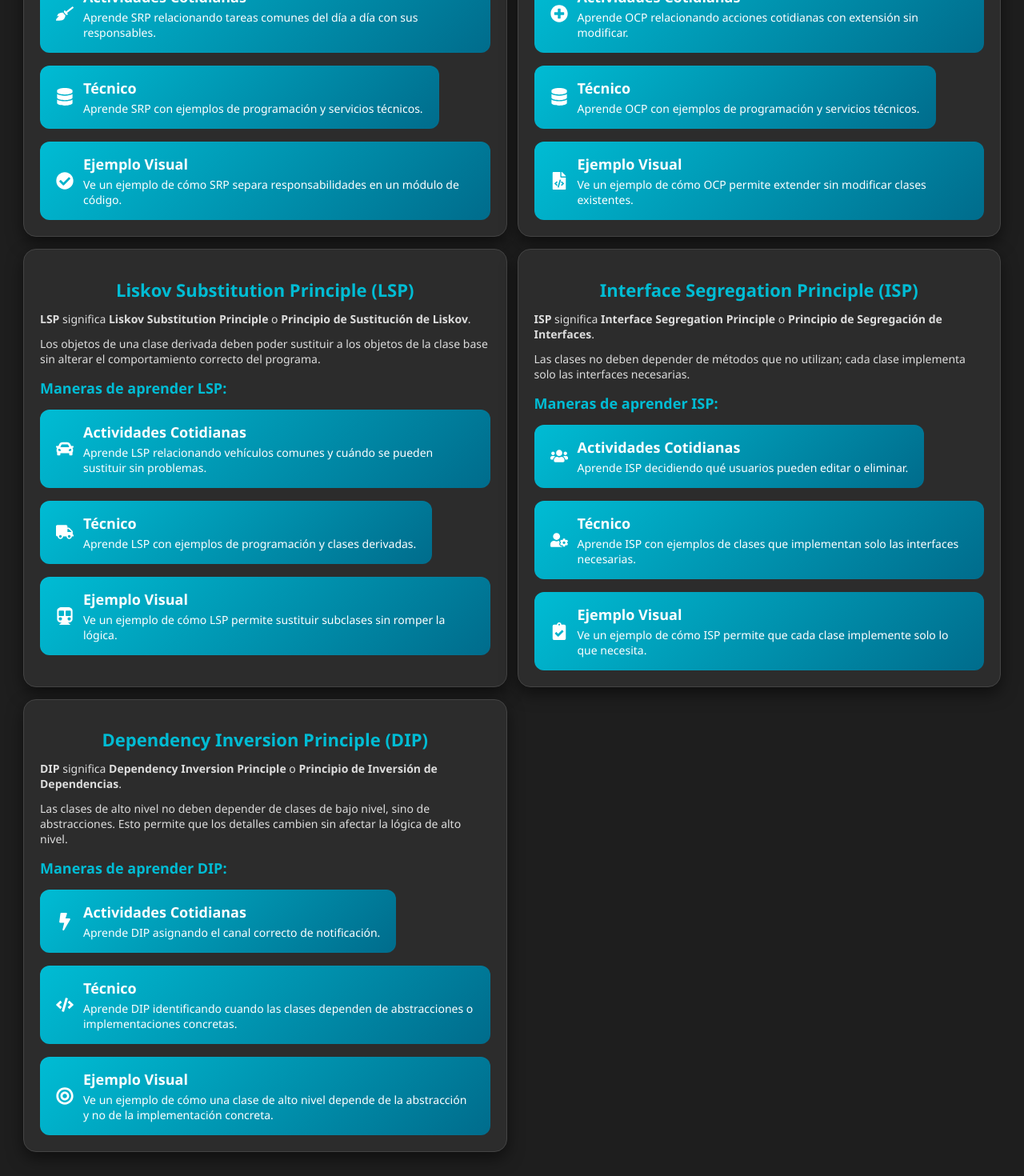
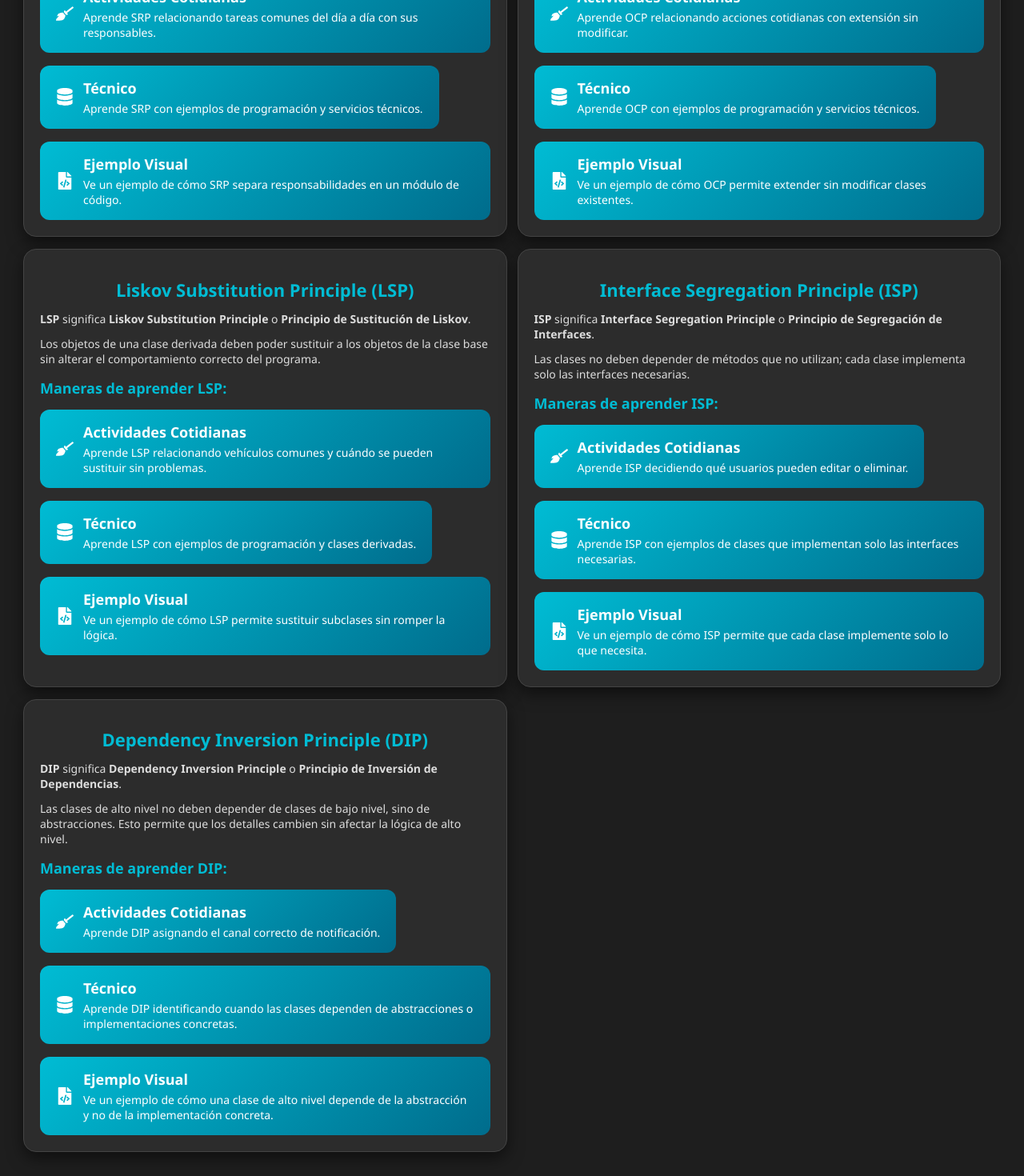
Before and after one commit to PabloGarciaJC/gestor-de-tareas-solid-ts, a React (Vite) app: page / in a window 1280 px wide. Shown: the part 539-2009 px from the top of the page at 80% size. Built offline with nearby package versions, Linux system fonts and the light colour scheme.

Commit message:
correcion de estilos para los modulos generales

```diff
--- a/src/Denendenevlnvercion/index.tsx
+++ b/src/Denendenevlnvercion/index.tsx
@@ -1,5 +1,5 @@
 import { useState } from "react";
-import { FaEnvelope, FaSms, FaCheckCircle, FaTimesCircle, FaBolt, FaBullseye, FaCode } from "react-icons/fa";
+import { FaEnvelope, FaSms, FaCheckCircle, FaTimesCircle, FaBullseye, FaBroom, FaDatabase, FaFileCode } from "react-icons/fa";
 
 /* ===================== TAREAS ===================== */
 interface Task {
@@ -38,9 +38,9 @@ export const Denendenevlnvercion = () => {
   const [message, setMessage] = useState<React.ReactNode>("Selecciona la acción correcta según DIP.");
 
   const learningModes = [
-    { key: "common", title: "Actividades Cotidianas", description: "Aprende DIP asignando el canal correcto de notificación.", icon: <FaBolt size={22} /> },
-    { key: "technical", title: "Técnico", description: "Aprende DIP identificando cuando las clases dependen de abstracciones o implementaciones concretas.", icon: <FaCode size={22} /> },
-    { key: "example", title: "Ejemplo Visual", description: "Ve un ejemplo de cómo una clase de alto nivel depende de la abstracción y no de la implementación concreta.", icon: <FaBullseye size={22} /> },
+    { key: "common", title: "Actividades Cotidianas", description: "Aprende DIP asignando el canal correcto de notificación.", icon: <FaBroom size={22} /> },
+    { key: "technical", title: "Técnico", description: "Aprende DIP identificando cuando las clases dependen de abstracciones o implementaciones concretas.", icon: <FaDatabase size={22} /> },
+    { key: "example", title: "Ejemplo Visual", description: "Ve un ejemplo de cómo una clase de alto nivel depende de la abstracción y no de la implementación concreta.", icon: <FaFileCode size={22} /> },
   ];
 
   const startGame = (mode: "common" | "technical" | "example") => {
@@ -140,24 +140,24 @@ export const Denendenevlnvercion = () => {
   /* ===================== JUEGO ===================== */
   return (
     <div className="srp-container">
+      <div className="cntn">
         <h1>
           Juego DIP - {gameMode === "common" ? "Actividades Cotidianas" : gameMode === "technical" ? "Técnico" : "Ejemplo Visual"}
         </h1>
-
         {gameMode !== "example" && (
           <>
             <p><strong>Correctas:</strong> {correctCount} | <strong>Incorrectas:</strong> {incorrectCount}</p>
             <p>{message}</p>
           </>
         )}
-
         <div className="task-list">
           {tasks.map((task) => (
             <div key={task.id} className="task-card">
               <strong>{task.title}</strong>
               {task.type === "Example" ? (
                 <div className="example-code">
-                <pre>{`// Mala práctica: alto nivel depende de clase concreta
+                  <pre>
+                    {`// Mala práctica: alto nivel depende de clase concreta
               class NotificationManager {
                 private emailSender: EmailSender;
                 constructor() { ... }
@@ -167,7 +167,8 @@ class NotificationManager {
               interface MessageSender { send(msg: string): void; }
               class NotificationManager {
                 constructor(private sender: MessageSender) {}
-}`}</pre>
+              }`}
+                  </pre>
                   <p>La clase de alto nivel depende de la abstracción, cumpliendo DIP.</p>
                 </div>
               ) : (
@@ -183,7 +184,6 @@ class NotificationManager {
             </div>
           ))}
         </div>
-
         {tasks.length === 0 && gameMode !== "example" && (
           <div className="end-screen">
             <h3>¡Juego terminado!</h3>
@@ -191,8 +191,8 @@ class NotificationManager {
             <p>Total incorrectas: {incorrectCount}</p>
           </div>
         )}
-
         <button className="srp-button back-button" onClick={handleBack}>Atrás</button>
+      </div>
     </div>
   );
 };
--- a/src/InterfaceSegregation/index.tsx
+++ b/src/InterfaceSegregation/index.tsx
@@ -1,5 +1,5 @@
-import { useState, useEffect } from "react";
-import { FaUserEdit, FaUserMinus, FaCheckCircle, FaTimesCircle, FaUsers, FaUserCog, FaClipboardCheck } from "react-icons/fa";
+import { useState } from "react";
+import { FaUserEdit, FaUserMinus, FaCheckCircle, FaTimesCircle, FaBroom, FaDatabase, FaFileCode } from "react-icons/fa";
 
 interface Task {
   id: number;
@@ -38,9 +38,9 @@ export const InterfaceSegregation = () => {
   const [message, setMessage] = useState<React.ReactNode>("Selecciona la acción correcta según ISP.");
 
   const learningModes = [
-    { key: "common", title: "Actividades Cotidianas", description: "Aprende ISP decidiendo qué usuarios pueden editar o eliminar.", icon: <FaUsers size={22} /> },
-    { key: "technical", title: "Técnico", description: "Aprende ISP con ejemplos de clases que implementan solo las interfaces necesarias.", icon: <FaUserCog size={22} /> },
-    { key: "example", title: "Ejemplo Visual", description: "Ve un ejemplo de cómo ISP permite que cada clase implemente solo lo que necesita.", icon: <FaClipboardCheck size={22} /> },
+    { key: "common", title: "Actividades Cotidianas", description: "Aprende ISP decidiendo qué usuarios pueden editar o eliminar.", icon: <FaBroom size={22} /> },
+    { key: "technical", title: "Técnico", description: "Aprende ISP con ejemplos de clases que implementan solo las interfaces necesarias.", icon: <FaDatabase size={22} /> },
+    { key: "example", title: "Ejemplo Visual", description: "Ve un ejemplo de cómo ISP permite que cada clase implemente solo lo que necesita.", icon: <FaFileCode size={22} />},
   ];
 
   const startGame = (mode: "common" | "technical" | "example") => {
@@ -134,24 +134,24 @@ export const InterfaceSegregation = () => {
   /* ===================== JUEGO ===================== */
   return (
     <div className="srp-container">
+      <div className="cntn">
         <h1>
           Juego ISP - {gameMode === "common" ? "Actividades Cotidianas" : gameMode === "technical" ? "Técnico" : "Ejemplo Visual"}
         </h1>
-
         {gameMode !== "example" && (
           <>
             <p><strong>Correctas:</strong> {correctCount} | <strong>Incorrectas:</strong> {incorrectCount}</p>
             <p>{message}</p>
           </>
         )}
-
         <div className="task-list">
           {tasks.map((task) => (
             <div key={task.id} className="task-card">
               <strong>{task.title}</strong>
               {task.type === "Example" ? (
                 <div className="example-code">
-                <pre>{`// Mala práctica: clase con métodos que no usa
+                  <pre>
+                  {`// Mala práctica: clase con métodos que no usa
                   class User {
                     editUser() { ... }
                     deleteUser() { ... }
@@ -161,7 +161,8 @@ class Viewer implements CanEdit, CanDelete { ... } // incorrecto
 
                   // Buen ejemplo: interfaces separadas
                   class Editor implements CanEdit { ... }
-class Admin implements CanDelete { ... }`}</pre>
+                  class Admin implements CanDelete { ... }`}
+                  </pre>
                   <p>Cada clase implementa solo las interfaces que necesita, cumpliendo ISP.</p>
                 </div>
               ) : (
@@ -177,7 +178,6 @@ class Admin implements CanDelete { ... }`}</pre>
             </div>
           ))}
         </div>
-
         {tasks.length === 0 && gameMode !== "example" && (
           <div className="end-screen">
             <h3>¡Juego terminado!</h3>
@@ -185,8 +185,8 @@ class Admin implements CanDelete { ... }`}</pre>
             <p>Total incorrectas: {incorrectCount}</p>
           </div>
         )}
-
         <button className="srp-button back-button" onClick={handleBack}>Atrás</button>
+      </div>
     </div>
   );
 };
--- a/src/LiskovSubstitution/index.tsx
+++ b/src/LiskovSubstitution/index.tsx
@@ -1,5 +1,5 @@
 import { useState } from "react";
-import { FaCar, FaBicycle, FaBus, FaMotorcycle, FaCheckCircle, FaTimesCircle, FaTruck, FaSubway } from "react-icons/fa";
+import { FaBroom, FaDatabase, FaFileCode, FaCheckCircle, FaTimesCircle} from "react-icons/fa";
 
 interface Task {
   id: number;
@@ -38,9 +38,9 @@ export const LiskovSubstitution = () => {
   const [message, setMessage] = useState<React.ReactNode>("Selecciona si la sustitución es correcta o no según LSP.");
 
   const learningModes = [
-    { key: "common", title: "Actividades Cotidianas", description: "Aprende LSP relacionando vehículos comunes y cuándo se pueden sustituir sin problemas.", icon: <FaCar size={22} /> },
-    { key: "technical", title: "Técnico", description: "Aprende LSP con ejemplos de programación y clases derivadas.", icon: <FaTruck size={22} /> },
-    { key: "example", title: "Ejemplo Visual", description: "Ve un ejemplo de cómo LSP permite sustituir subclases sin romper la lógica.", icon: <FaSubway size={22} /> },
+    { key: "common", title: "Actividades Cotidianas", description: "Aprende LSP relacionando vehículos comunes y cuándo se pueden sustituir sin problemas.", icon: <FaBroom size={22} /> },
+    { key: "technical", title: "Técnico", description: "Aprende LSP con ejemplos de programación y clases derivadas.", icon: <FaDatabase size={22} />},
+    { key: "example", title: "Ejemplo Visual", description: "Ve un ejemplo de cómo LSP permite sustituir subclases sin romper la lógica.", icon: <FaFileCode size={22} /> },
   ];
 
   const startGame = (mode: "common" | "technical" | "example") => {
@@ -134,24 +134,24 @@ export const LiskovSubstitution = () => {
   /* ===================== JUEGO ===================== */
   return (
     <div className="srp-container">
+      <div className="cntn">
         <h1>
           Juego LSP - {gameMode === "common" ? "Actividades Cotidianas" : gameMode === "technical" ? "Técnico" : "Ejemplo Visual"}
         </h1>
-
         {gameMode !== "example" && (
           <>
             <p><strong>Correctas:</strong> {correctCount} | <strong>Incorrectas:</strong> {incorrectCount}</p>
             <p>{message}</p>
           </>
         )}
-
         <div className="task-list">
           {tasks.map((task) => (
             <div key={task.id} className="task-card">
               <strong>{task.title}</strong>
               {task.type === "Example" ? (
                 <div className="example-code">
-                <pre>{`// Mala práctica: subclase que rompe comportamiento de base
+                  <pre>
+                  {`// Mala práctica: subclase que rompe comportamiento de base
                   class Bird {
                     fly() { ... }
                   }
@@ -163,7 +163,8 @@ class Penguin extends Bird {
                   // Buen ejemplo: subclase respeta comportamiento
                   class Sparrow extends Bird {
                     fly() { ... }
-}`}</pre>
+                  }`}
+                  </pre>
                   <p>Cualquier subclase debe poder sustituir a la clase base sin romper la lógica del programa.</p>
                 </div>
               ) : (
@@ -179,7 +180,6 @@ class Sparrow extends Bird {
             </div>
           ))}
         </div>
-
         {tasks.length === 0 && gameMode !== "example" && (
           <div className="end-screen">
             <h3>¡Juego terminado!</h3>
@@ -187,8 +187,8 @@ class Sparrow extends Bird {
             <p>Total incorrectas: {incorrectCount}</p>
           </div>
         )}
-
         <button className="srp-button back-button" onClick={handleBack}>Atrás</button>
+      </div>
     </div>
   );
 };
--- a/src/OpenClosed/index.tsx
+++ b/src/OpenClosed/index.tsx
@@ -1,5 +1,5 @@
 import { useState } from "react";
-import { FaCheckCircle, FaTimesCircle, FaFileCode, FaPlusCircle, FaDatabase } from "react-icons/fa";
+import { FaCheckCircle, FaBroom, FaTimesCircle, FaFileCode, FaPlusCircle, FaDatabase } from "react-icons/fa";
 
 interface Task {
   id: number;
@@ -38,7 +38,7 @@ export const OpenClosed = () => {
   const [message, setMessage] = useState<React.ReactNode>("Selecciona la acción correcta según el principio Open/Closed.");
 
   const learningModes = [
-    { key: "common", title: "Actividades Cotidianas", description: "Aprende OCP relacionando acciones cotidianas con extensión sin modificar.", icon: <FaPlusCircle size={22} /> },
+    { key: "common", title: "Actividades Cotidianas", description: "Aprende OCP relacionando acciones cotidianas con extensión sin modificar.", icon: <FaBroom size={22} />  },
     { key: "technical", title: "Técnico", description: "Aprende OCP con ejemplos de programación y servicios técnicos.", icon: <FaDatabase size={22} /> },
     { key: "example", title: "Ejemplo Visual", description: "Ve un ejemplo de cómo OCP permite extender sin modificar clases existentes.", icon: <FaFileCode size={22} /> },
   ];
@@ -137,24 +137,24 @@ export const OpenClosed = () => {
   /* ===================== JUEGO ===================== */
   return (
     <div className="srp-container">
+      <div className="cntn">
         <h1>
           Juego OCP - {gameMode === "common" ? "Actividades Cotidianas" : gameMode === "technical" ? "Técnico" : "Ejemplo Visual"}
         </h1>
-
         {gameMode !== "example" && (
           <>
             <p><strong>Correctas:</strong> {correctCount} | <strong>Incorrectas:</strong> {incorrectCount}</p>
             <p>{message}</p>
           </>
         )}
-
         <div className="task-list">
           {tasks.map((task) => (
             <div key={task.id} className="task-card">
               <strong>{task.title}</strong>
               {task.type === "Example" ? (
                 <div className="example-code">
-                <pre>{`// Mala práctica: modificar clase existente
+                  <pre>
+                    {`// Mala práctica: modificar clase existente
                 class ProductManager {
                   calculatePrice(product) { ... }
                 }
@@ -162,7 +162,8 @@ class ProductManager {
                 // Buen ejemplo: extender clase sin modificar
                 class DiscountManager extends ProductManager {
                   applyDiscount(product) { ... }
-}`}</pre>
+                }`}
+                  </pre>
                   <p>OCP permite extender funcionalidades sin modificar el código existente.</p>
                 </div>
               ) : (
@@ -178,7 +179,6 @@ class DiscountManager extends ProductManager {
             </div>
           ))}
         </div>
-
         {tasks.length === 0 && gameMode !== "example" && (
           <div className="end-screen">
             <h3>¡Juego terminado!</h3>
@@ -186,8 +186,8 @@ class DiscountManager extends ProductManager {
             <p>Total incorrectas: {incorrectCount}</p>
           </div>
         )}
-
         <button className="srp-button back-button" onClick={handleBack}>Atrás</button>
+      </div>
     </div>
   );
 };
--- a/src/SingleResponsibility/index.tsx
+++ b/src/SingleResponsibility/index.tsx
@@ -1,5 +1,5 @@
 import { useState } from "react";
-import { FaPaintBrush, FaBroom, FaUtensils, FaDatabase, FaEnvelope, FaFilePdf, FaCheckCircle, FaTimesCircle, FaMoneyBill } from "react-icons/fa";
+import { FaPaintBrush, FaBroom, FaUtensils, FaDatabase, FaFileCode, FaEnvelope, FaFilePdf, FaCheckCircle, FaTimesCircle, FaMoneyBill } from "react-icons/fa";
 
 interface Task {
   id: number;
@@ -34,7 +34,7 @@ export const SingleResponsibility = () => {
   const learningModes = [
     { key: "common", title: "Actividades Cotidianas", description: "Aprende SRP relacionando tareas comunes del día a día con sus responsables.", icon: <FaBroom size={22} /> },
     { key: "technical", title: "Técnico", description: "Aprende SRP con ejemplos de programación y servicios técnicos.", icon: <FaDatabase size={22} /> },
-    { key: "example", title: "Ejemplo Visual", description: "Ve un ejemplo de cómo SRP separa responsabilidades en un módulo de código.", icon: <FaCheckCircle size={22} /> }
+    { key: "example", title: "Ejemplo Visual", description: "Ve un ejemplo de cómo SRP separa responsabilidades en un módulo de código.", icon: <FaFileCode size={22} /> }
   ];
 
   const startGame = (mode: "common" | "technical" | "example") => {
@@ -138,22 +138,22 @@ export const SingleResponsibility = () => {
 
   return (
     <div className="srp-container">
+      <div className="cntn">
         <h1>Juego SRP - {gameMode === "common" ? "Usuario Común" : gameMode === "technical" ? "Técnico" : "Ejemplo Visual"}</h1>
-
         {gameMode !== "example" && (
           <>
             <p><strong>Correctas:</strong> {correctCount} | <strong>Incorrectas:</strong> {incorrectCount}</p>
             <p>{message}</p>
           </>
         )}
-
         <div className="task-list">
           {tasks.map((task) => (
             <div key={task.id} className="task-card">
               <strong>{task.title}</strong>
               {task.type === "Example" ? (
                 <div className="example-code">
-                <pre>{`// Mala práctica: clase con múltiples responsabilidades
+                  <pre>
+                    {`// Mala práctica: clase con múltiples responsabilidades
                   class User {
                     saveToDB() { ... }
                     sendEmail() { ... }
@@ -166,7 +166,8 @@ class UserService {
 
                   class EmailService {
                     sendEmail() { ... }
-}`}</pre>
+                  }`}
+                  </pre>
                   <p>Cada clase cumple una sola responsabilidad, facilitando mantenimiento y pruebas.</p>
                 </div>
               ) : (
@@ -182,7 +183,6 @@ class EmailService {
             </div>
           ))}
         </div>
-
         {tasks.length === 0 && gameMode !== "example" && (
           <div className="end-screen">
             <h3>¡Juego terminado!</h3>
@@ -190,8 +190,8 @@ class EmailService {
             <p>Total incorrectas: {incorrectCount}</p>
           </div>
         )}
-
         <button className="srp-button back-button" onClick={handleBack}>Atrás</button>
+      </div>
     </div>
   );
 };
```
Lines whose indentation alone changed are shown as unchanged.
